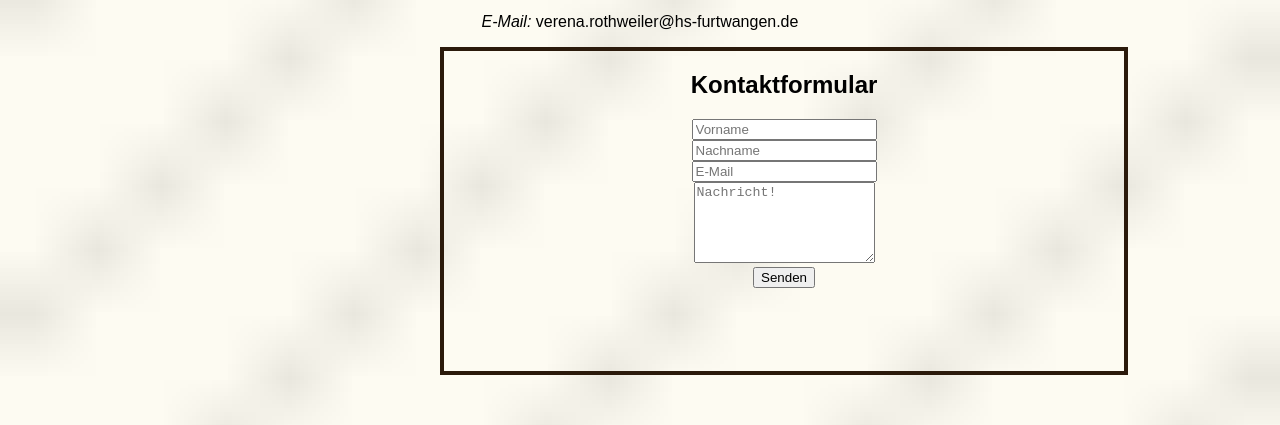
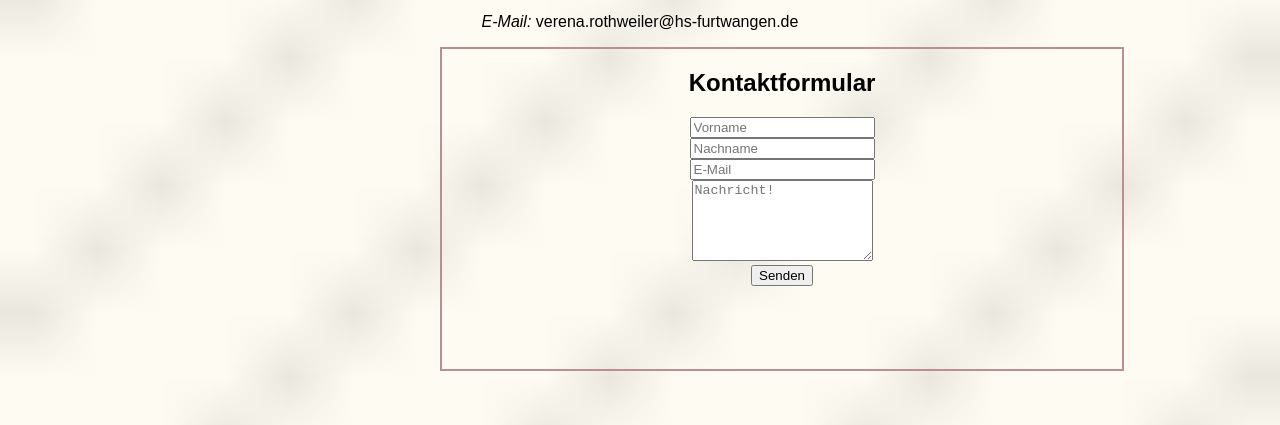
Before and after one commit to verenaro/GIS-SoSe-2020, a plain HTML site: page Aufgabe03/contact.html in a window 1280 px wide. Shown: the part 296-721 px from the top of the page. Drawn offline with Linux system fonts and the light colour scheme.

Commit message:
Update style.css

```diff
--- a/Aufgabe03/style.css
+++ b/Aufgabe03/style.css
@@ -67,6 +67,6 @@ nav a.active{
         height: 280px;
         padding: 40px;
         padding-top: 0px;
-        border: 4px solid rgb(43, 26, 11);
+        border: 2px solid rosybrown;
         margin-left: 25%;
         }
```
